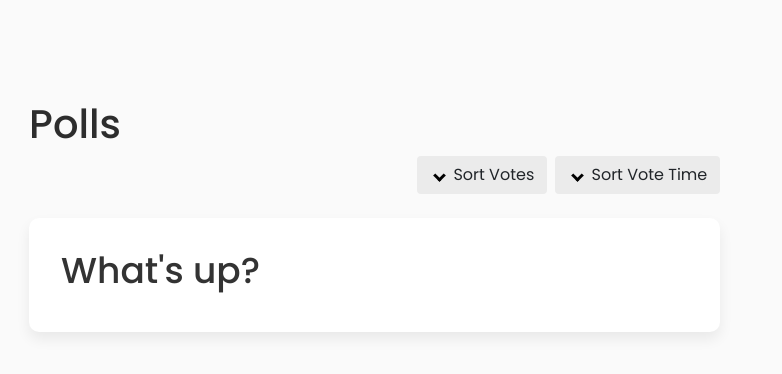
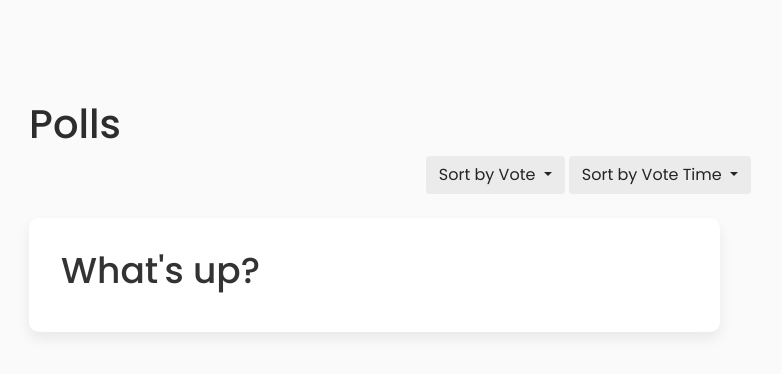
Before and after one commit to SupansaTan/DjangoTutorial_G1, a Django app: page /polls/ in a window 1280 px wide. Shown: the top 374 px of the page, without its empty margins (273-1055 px from the left). Run offline with Django 3.2, Linux system fonts and the light colour scheme; data comes from the database, SQL or seed files in the repository; some libraries are stand-ins or nearby versions.

Commit message:
Change form button to dropdown for sort question in index template

```diff
--- a/polls/static/polls/css/index.css
+++ b/polls/static/polls/css/index.css
@@ -30,30 +30,11 @@ header {
 }
 
 /* sort button */
-.up {
-    transform: rotate(-135deg);
-    -webkit-transform: rotate(-135deg);
-}
-
-.down {
-    transform: rotate(45deg);
-    -webkit-transform: rotate(45deg);
-}
-
-.arrow {
-    border: solid black;
-    border-width: 0 3px 3px 0;
-    display: inline-block;
-    padding: 3px;
-    margin: 0px 5px 0px 5px;
-    vertical-align: middle;
-    display: inline-block;
-}
-
 .sort-btn button {
     background-color: #ebebeb;
     position: relative;
-    right: 4%;
+    right: 0;
+    left: auto;
 }
 
 /* question list */
--- a/polls/templates/polls/base.html
+++ b/polls/templates/polls/base.html
@@ -20,12 +20,12 @@
     {% block content %}
     {% endblock %}
 
-    <script src="https://cdn.jsdelivr.net/npm/bootstrap@5.0.0-beta2/dist/js/bootstrap.bundle.min.js"
-    integrity="sha384-b5kHyXgcpbZJO/tY9Ul7kGkf1S0CWuKcCD38l8YkeH8z8QjE0GmW1gYU5S9FOnJ0" crossorigin="anonymous"></script>
-    <script src="https://cdn.jsdelivr.net/npm/@popperjs/core@2.6.0/dist/umd/popper.min.js"
-    integrity="sha384-KsvD1yqQ1/1+IA7gi3P0tyJcT3vR+NdBTt13hSJ2lnve8agRGXTTyNaBYmCR/Nwi" crossorigin="anonymous"></script>
-    <script src="https://cdn.jsdelivr.net/npm/bootstrap@5.0.0-beta2/dist/js/bootstrap.min.js"
-    integrity="sha384-nsg8ua9HAw1y0W1btsyWgBklPnCUAFLuTMS2G72MMONqmOymq585AcH49TLBQObG" crossorigin="anonymous"></script>
+    <script src="https://code.jquery.com/jquery-3.2.1.slim.min.js"
+    integrity="sha384-KJ3o2DKtIkvYIK3UENzmM7KCkRr/rE9/Qpg6aAZGJwFDMVNA/GpGFF93hXpG5KkN" crossorigin="anonymous"></script>
+    <script src="https://cdnjs.cloudflare.com/ajax/libs/popper.js/1.12.9/umd/popper.min.js"
+    integrity="sha384-ApNbgh9B+Y1QKtv3Rn7W3mgPxhU9K/ScQsAP7hUibX39j7fakFPskvXusvfa0b4Q" crossorigin="anonymous"></script>
+    <script src="https://maxcdn.bootstrapcdn.com/bootstrap/4.0.0/js/bootstrap.min.js"
+    integrity="sha384-JZR6Spejh4U02d8jOt6vLEHfe/JQGiRRSQQxSfFWpi1MquVdAyjUar5+76PVCmYl" crossorigin="anonymous"></script>
 
     {% block scripts %}
     {% endblock %}
--- a/polls/templates/polls/index.html
+++ b/polls/templates/polls/index.html
@@ -19,14 +19,26 @@
         <form action="{% url 'polls:index' %}" method="GET">
 
             <div class="sort-btn d-grid gap-1 d-md-flex justify-content-md-end inline">
-                <button type="submit" class="btn me-md-1" name="sort" value="votes" onclick="changeArrow('votes')">
-                    <i id="arrow_votes" class="arrow down"></i>
-                    Sort Votes
-                </button>
-                <button type="submit" class="btn" name="sort" value="vote_time" onclick="changeArrow('vote_time')">
-                    <i id="arrow_voteTime" class="arrow down"></i>
-                    Sort Vote Time
-                </button>
+                <div class="btn-group">
+                    <button type="button" class="btn btn-default dropdown-toggle" data-toggle="dropdown">
+                        <span class="caret"></span>
+                        Sort by Vote
+                    </button>
+                    <ul class="dropdown-menu dropdown-menu-right" role="menu">
+                        <li><a href="">Most Popular Vote</a></li>
+                        <li></li><a href="">Less Popular Vote</a></li>
+                    </ul>
+                </div>
+                <div class="btn-group">
+                    <button type="button" class="btn btn-default dropdown-toggle" data-toggle="dropdown">
+                        <span class="caret"></span>
+                        Sort by Vote Time
+                    </button>
+                    <ul class="dropdown-menu dropdown-menu-right" role="menu">
+                        <li><a href="">Recently vote time</a></li>
+                        <li><a href="">Voted long time ago</a></li>
+                    </ul>
+                </div>
             </div>
         </form>
 
```
